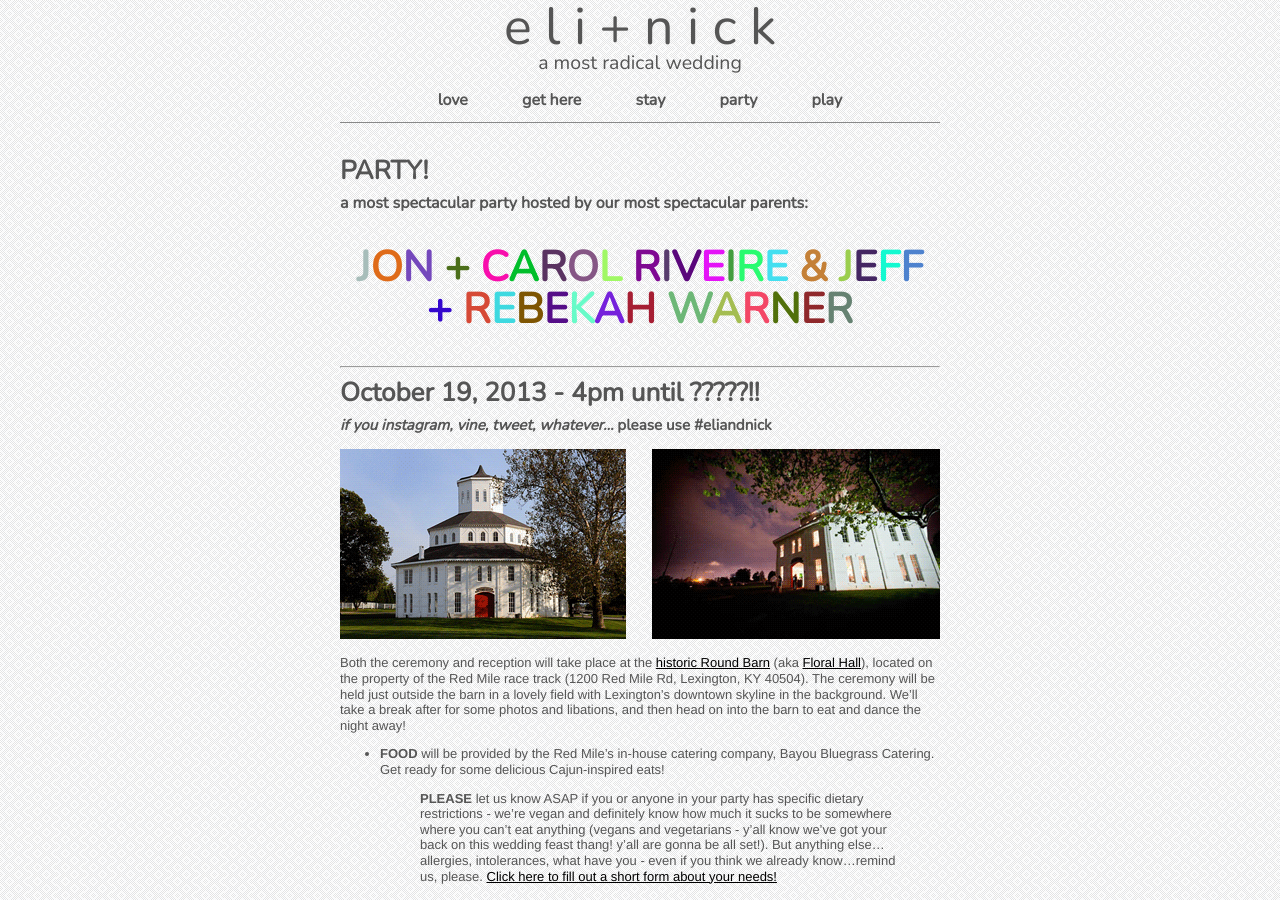
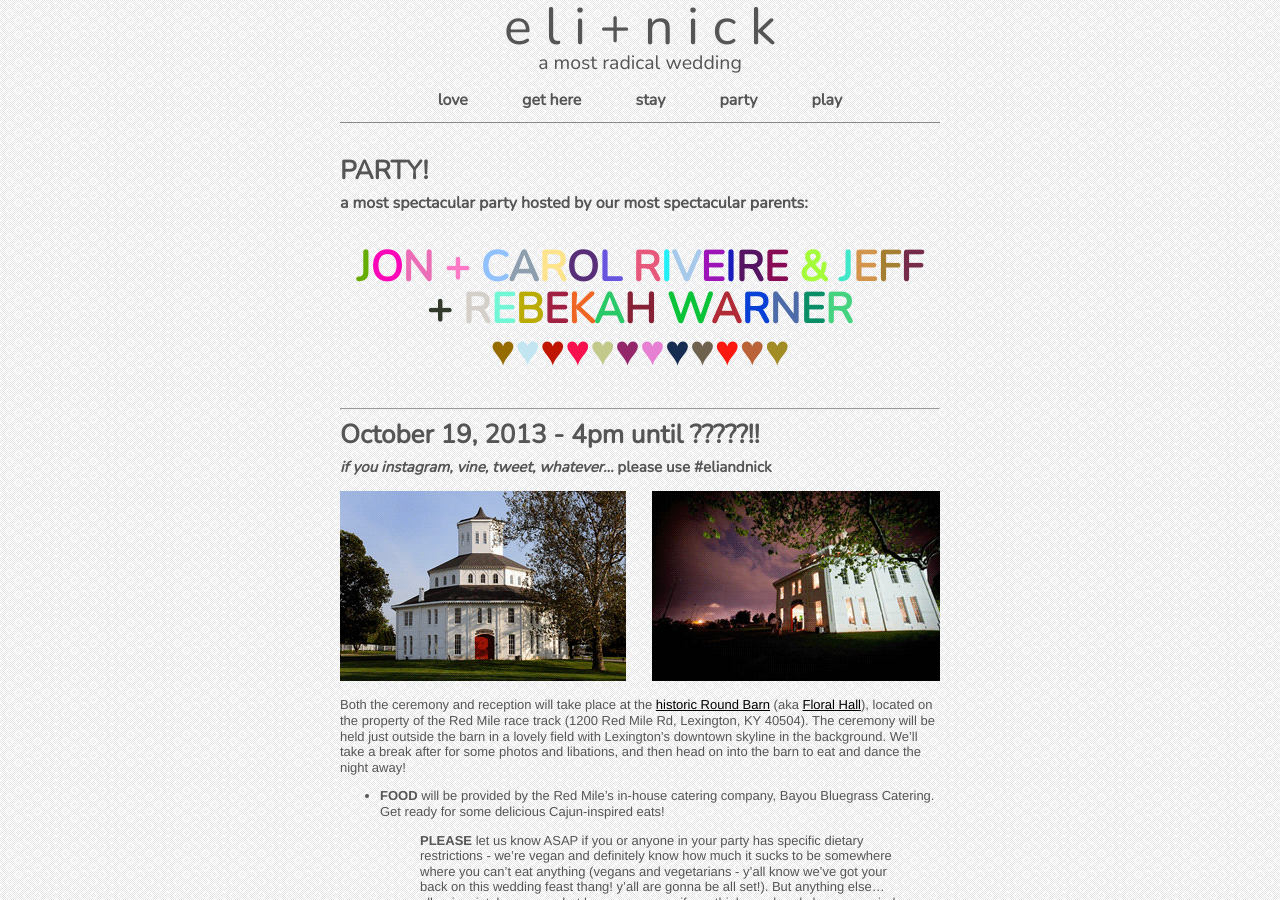
Before and after one commit to nikolaiwarner/eliandnick.com, a Jekyll site: the page built from party.md, in a window 1280 px wide and 900 px high. Built offline with Jekyll 4.4.1, drawn with Linux system fonts in a browser that asks for light colours; nearby versions of some CDN libraries.

Commit message:
Update party.md

```diff
--- a/party.md
+++ b/party.md
@@ -5,7 +5,7 @@ title: Who likes to rock the party?
 
 # PARTY!
 ## a most spectacular party hosted by our most spectacular parents:
-<h2 class="sparkle">JON + CAROL RIVEIRE &amp; JEFF + REBEKAH WARNER
+<h2 class="sparkle">JON + CAROL RIVEIRE &amp; JEFF + REBEKAH WARNER ♥♥♥♥♥♥♥♥♥♥♥♥
 </h2>
 ***
 
```
